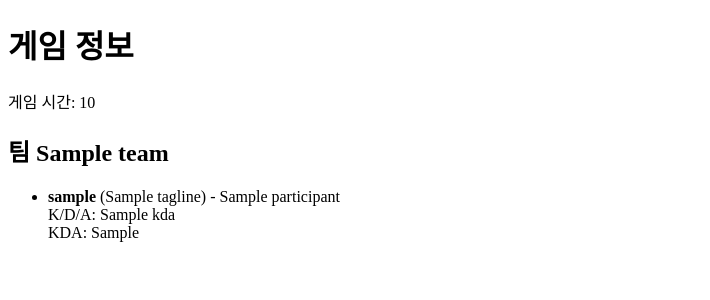
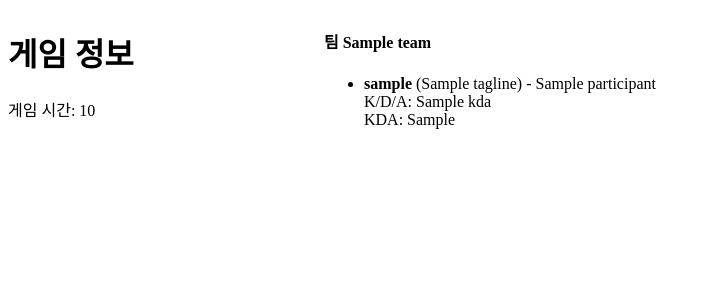
Before and after one commit to pozuhtuhv/api_Riot_Django, a Django app: template ra/templates/match_info.html in a window 1280 px wide. Shown: the top 300 px of the page, without its empty margins (0-710 px from the left). Run offline with Django 5.2, Linux system fonts and the light colour scheme; the template is opened without the code that fills it: most values are stand-ins (such as "Sample title", 1, 10 or a date in 2020).

Commit message:
(edit) load_module

```diff
--- a/ra/templates/match_info.html
+++ b/ra/templates/match_info.html
@@ -3,12 +3,28 @@
 <head>
     <meta charset="UTF-8">
     <title>Match Info</title>
+    <style>
+        .container {
+            display: flex;
+            justify-content: space-between;
+        }
+        .left {
+            flex: 1;
+        }
+        .right {
+            flex: 3;
+        }
+    </style>
 </head>
 <body>
+    <div class="container">
+        <div class="left">
             <h1>게임 정보</h1>
             <p>게임 시간: {{ game_duration }}</p>
+        </div>
+        <div class="right">
             {% for team, participants in team_participants %}
-        <h2>팀 {{ team }}</h2>
+                <h4>팀 {{ team }}</h4>
                 <ul>
                 {% for participant in participants %}
                     <li>
@@ -19,5 +35,7 @@
                 {% endfor %}
                 </ul>
             {% endfor %}
+        </div>
+    </div>
 </body>
 </html>
--- a/ra/views.py
+++ b/ra/views.py
@@ -49,7 +49,8 @@ def get_puuid(username, tag, headers):
     url = f'https://asia.api.riotgames.com/riot/account/v1/accounts/by-riot-id/{username}/{tag}'
     response = requests.get(url, headers=headers)
     response.raise_for_status()
-    print(response.json())
+    # puuid 확인
+    # print(response.json())
     return response.json().get('puuid')
 
 # get match id
```
Also changed, not shown: 1 other file. Lines whose indentation alone changed are shown as unchanged.
